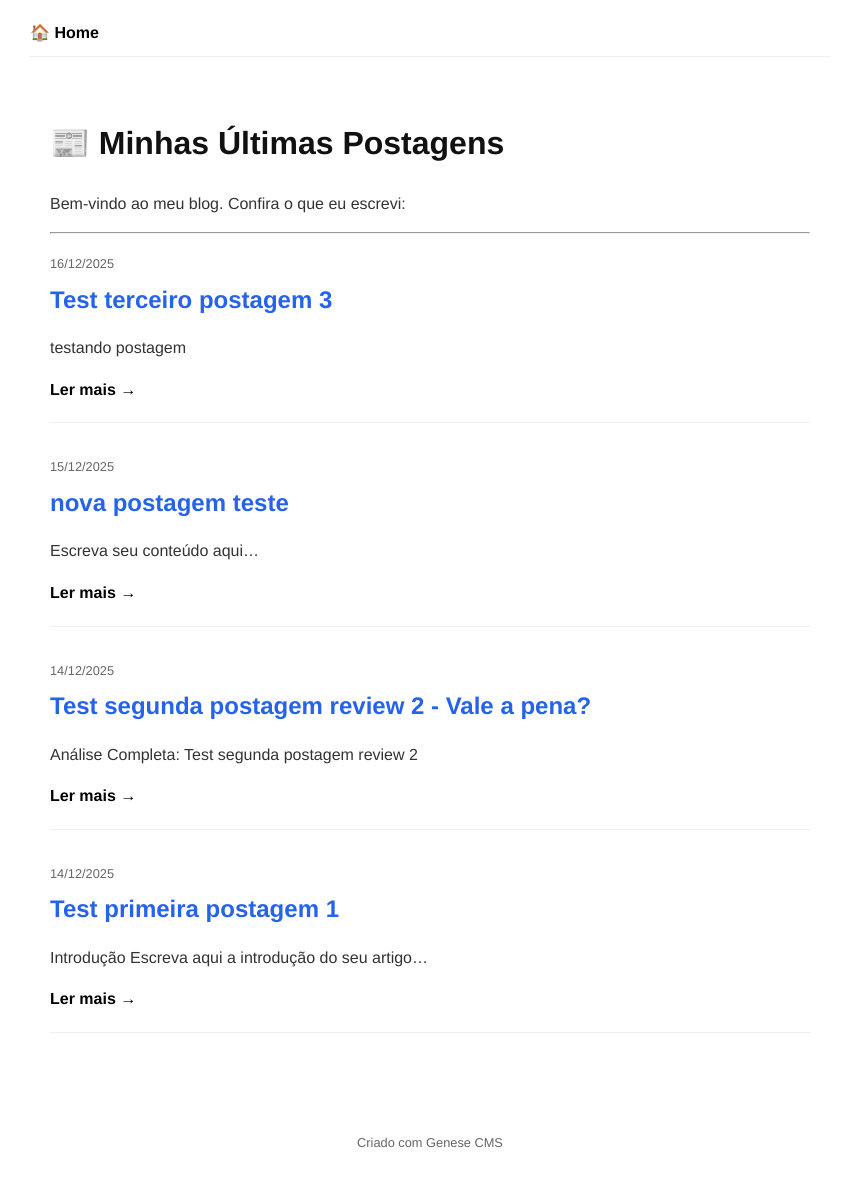
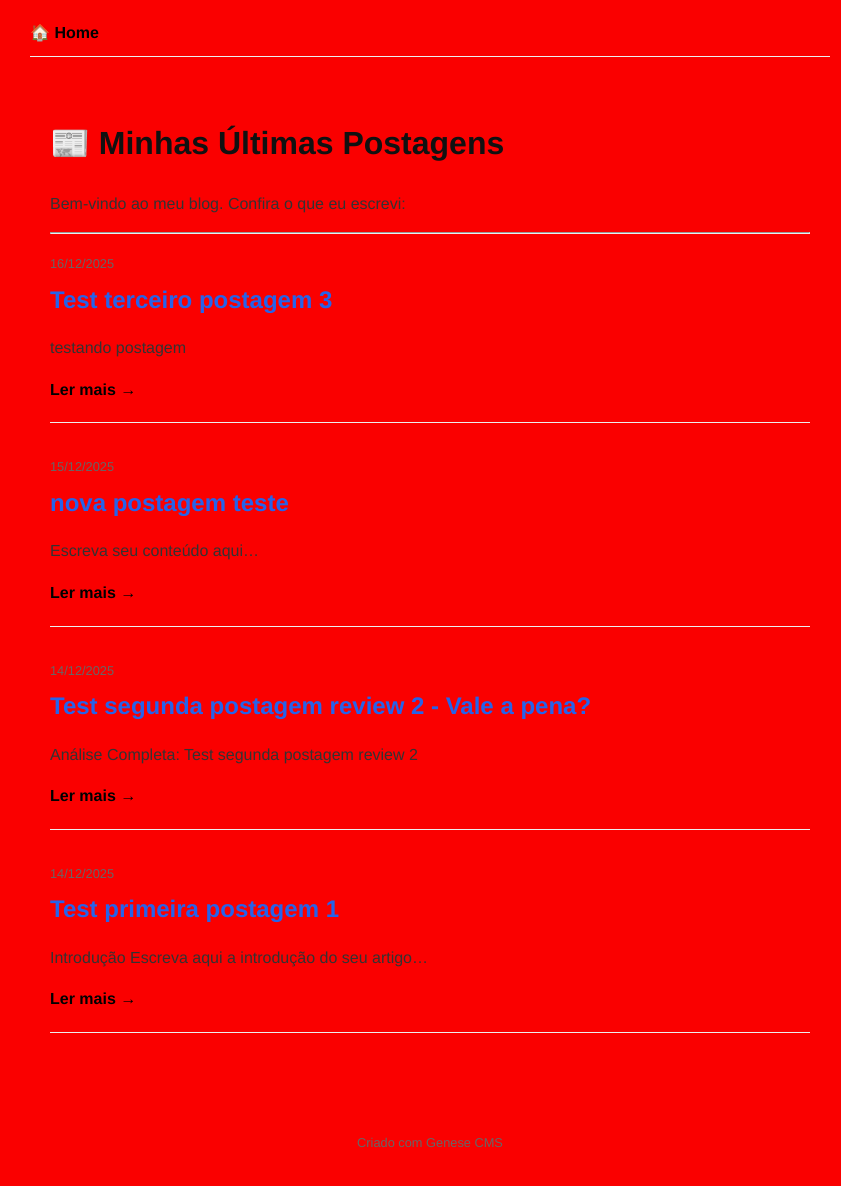
Before and after one commit to gabrielgomesxp/site-teste-delay, a Jekyll site: the page built from index.md, in a window 1280 px wide. Shown: the whole page, without its empty margins (210-1051 px from the left). Built offline with Jekyll 4.4.1, drawn with Linux system fonts in a browser that asks for light colours.

Commit message:
Update: Cores do Tema via Genese

```diff
--- a/assets/css/style.css
+++ b/assets/css/style.css
@@ -3,7 +3,7 @@
 /* 1. VARIÁVEIS GLOBAIS (O Painel edita aqui) */
 :root {
     --primary-color: #2271b1;
-    --body-bg: #ffffff;
+    --body-bg: #fa0000;
     --text-color: #333333;
     --heading-color: #111111;
 }
```
